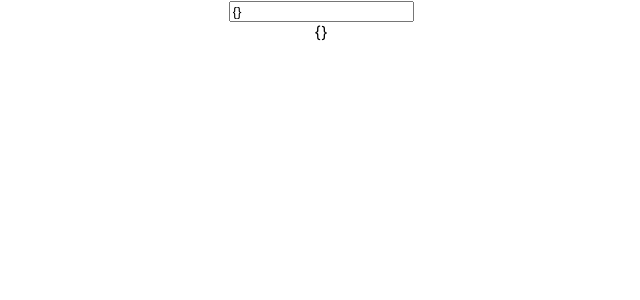
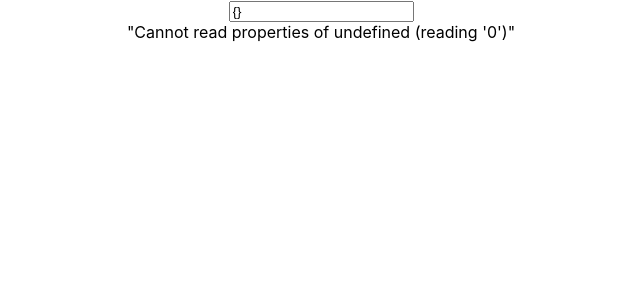
Before and after one commit to tjm165/terraformish, a React (Create React App) app: page / in a window 1280 px wide. Shown: the top 300 px of the page, without its empty margins (319-959 px from the left). Built offline with nearby package versions, Linux system fonts and the light colour scheme.

Commit message:
pipeline

```diff
--- a/src/components/Tf.tsx
+++ b/src/components/Tf.tsx
@@ -1,20 +1,24 @@
 import React from "react";
+import { convertTfStateToTf } from "../functions/convertTfStateToTf";
 
 type PropTypes = {
   tfState: string;
 };
 
-const tryJsonParse = (string: string) => {
+const tryToConvert = (string: string) => {
   try {
-    return JSON.parse(string);
-  } catch (e) {
-    return string;
+    const json = JSON.parse(string);
+    // console.log("JSON IS:");
+    // console.log(json);
+    return convertTfStateToTf(json);
+  } catch (e: any) {
+    console.log("Returning raw string");
+    return e?.message;
   }
 };
 
 const Tf = ({ tfState }: PropTypes) => {
-  const jsonState = tryJsonParse(tfState);
-
+  const jsonState = tryToConvert(tfState);
   return <div>{JSON.stringify(jsonState)}</div>;
 };
 
--- a/src/components/types.ts
+++ /dev/null
@@ -1,3 +0,0 @@
-export type TfState = {};
-
-export type Tf = {};
--- /dev/null
+++ b/src/functions/convertTfStateToTf.ts
@@ -0,0 +1,31 @@
+import { Instance, TfState, Attribute } from "../types";
+
+export const convertTfStateToTf = (tfState: TfState) => {
+  const tfInstance = convertInstance(tfState.instances[0]);
+
+  const TfString = `resource "${tfState.type}" " ${tfState.name} {${tfInstance}}"`;
+
+  return TfString;
+};
+
+const convertInstance = (instance: Instance) => {
+  let attributesTf = "";
+  const attributes = instance.attributes;
+  Object.keys(attributes).forEach((key) => {
+    //@ts-ignore
+    const attribute: Attribute = attributes[key];
+
+    attributesTf = attributesTf.concat(
+      convertInstanceAttribute(key, attribute)
+    );
+  });
+  console.log(attributesTf);
+  return attributesTf;
+};
+
+const convertInstanceAttribute = (
+  key: string,
+  attribute: Attribute
+): string => {
+  return `${key} = "${attribute}"`;
+};
--- /dev/null
+++ b/src/types.ts
@@ -0,0 +1,16 @@
+export type TfState = {
+  type: string;
+  name: string;
+  instances: Instance[];
+};
+
+export type Instance = {
+  attributes: Map<string, Attribute>;
+};
+
+export type Attribute = {
+  key: string;
+  value: any;
+};
+
+export type Tf = {};
```
Also changed, not shown: tsconfig.json (+2 -8 lines).
